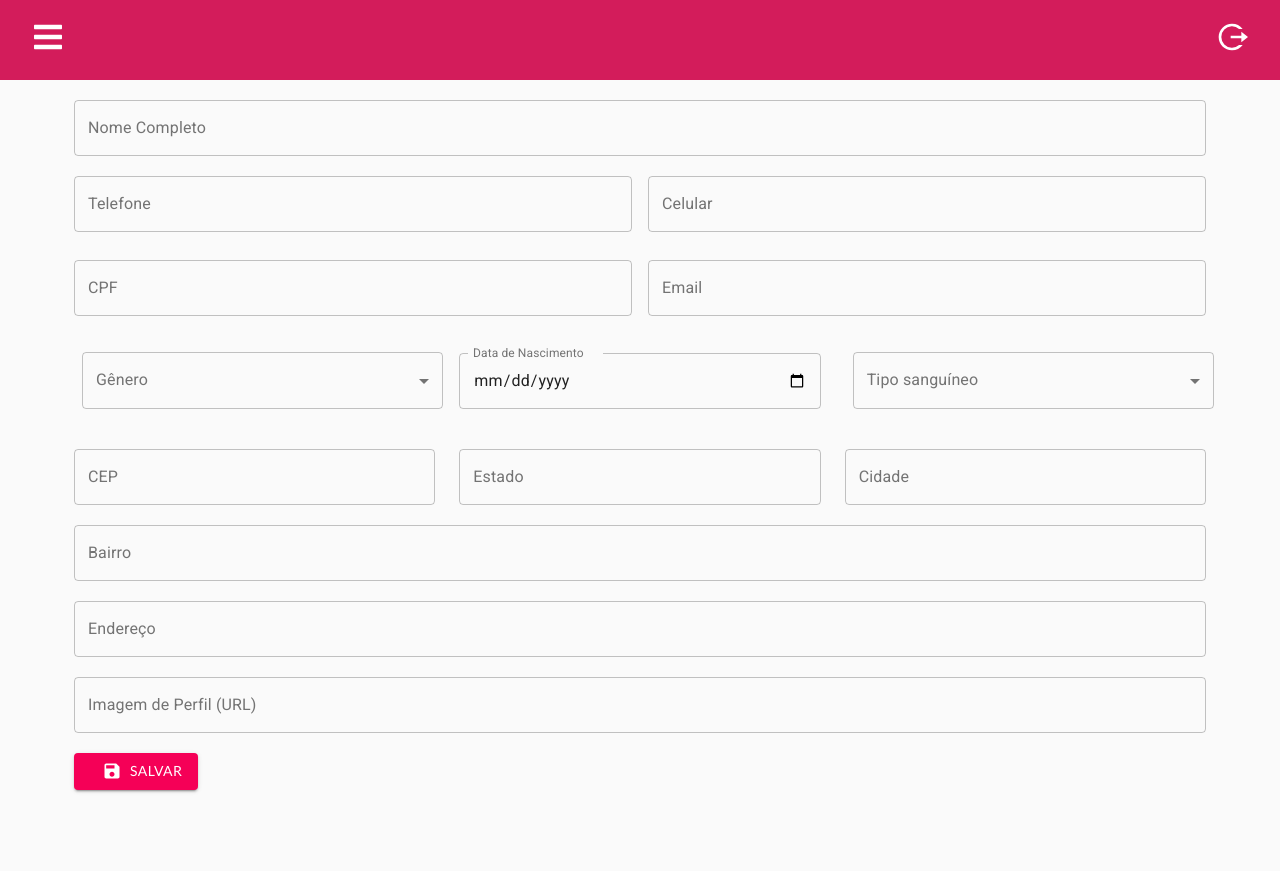
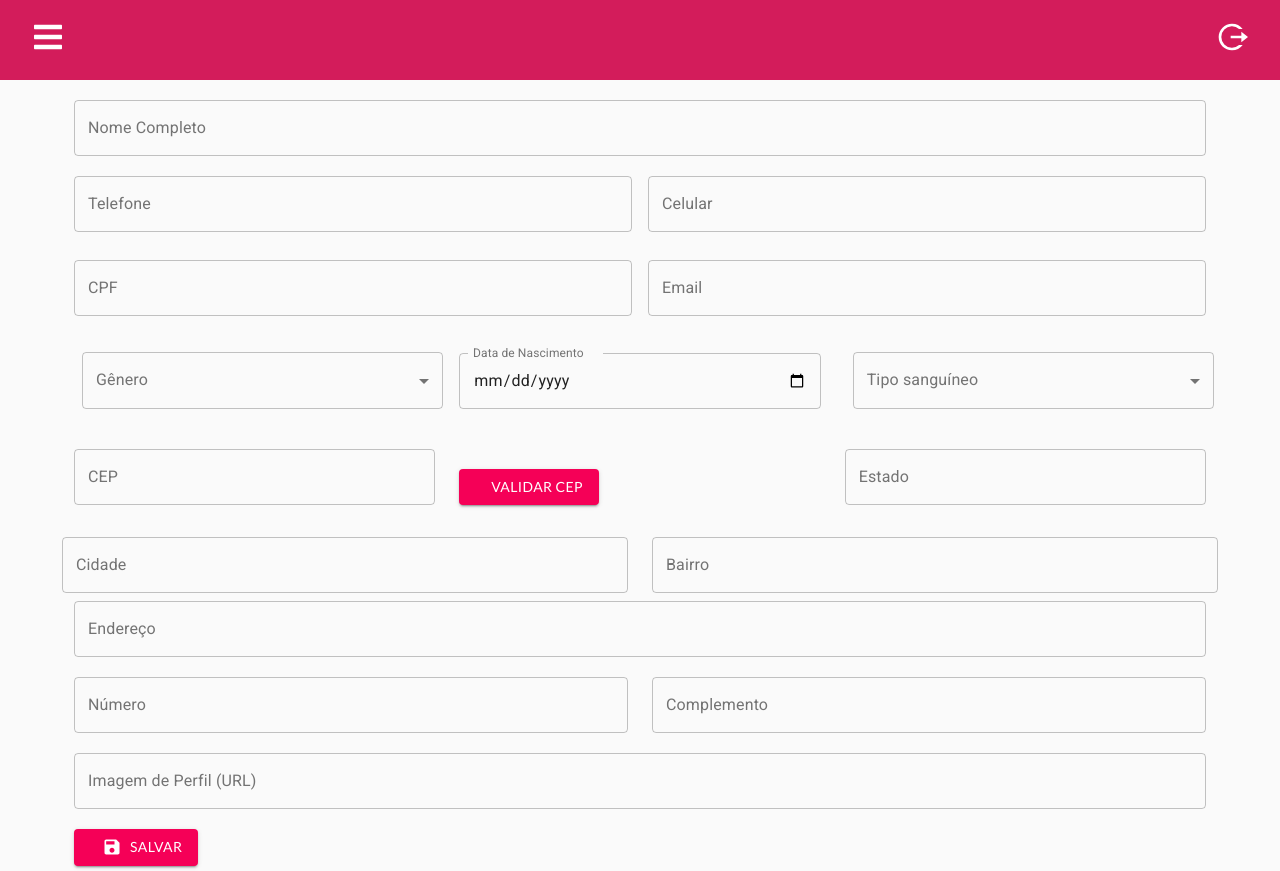
Before and after one commit to afyalabs-1/afya-prontuario-frontend, a React (Create React App) app: page /customerRegistration in a window 1280 px wide. Before the commit the page ends 800 px from the top, so only its background shows below. Built offline with nearby package versions, Linux system fonts and the light colour scheme.

Commit message:
✨ Validação de cep e criação de endereço do cliente.

```diff
--- /dev/null
+++ b/src/api/AdressApi.js
@@ -0,0 +1,5 @@
+import { api } from "./Api";
+
+export const createAdress = (clientAdress) => {
+  return api.post("/address", clientAdress);
+};
--- /dev/null
+++ b/src/api/ViaCepApi.js
@@ -0,0 +1,5 @@
+import axios from "axios";
+
+export const cepValidation = axios.create({
+  baseURL: "https://viacep.com.br/ws/",
+});
--- a/src/pages/customerRegistration/index.js
+++ b/src/pages/customerRegistration/index.js
@@ -12,6 +12,9 @@ import Container from "@material-ui/core/Container";
 import Navbar from "../../components/Navbar";
 
 import { createClient as createClientApi } from "../../api/ClientApi";
+import { getClients } from "../../api/ClientApi";
+import { cepValidation } from "../../api/ViaCepApi";
+import { createAdress } from "../../api/AdressApi";
 
 const useStyles = makeStyles((theme) => ({
   marginBox: {
@@ -40,6 +43,13 @@ const CustomerRegistration = () => {
   const [birthDate, setBirthDate] = useState("");
   const [bloodType, setBloodType] = useState("");
   const [avatar, setAvatar] = useState("");
+  const [cep, setCep] = useState("");
+  const [state, setState] = useState("");
+  const [city, setCity] = useState("");
+  const [district, setDistrict] = useState("");
+  const [adress, setAdress] = useState("");
+  const [number, setNumber] = useState("");
+  const [complement, setComplement] = useState("");
 
   const createClient = () => {
     const clientData = {
@@ -53,12 +63,47 @@ const CustomerRegistration = () => {
       bloodType: bloodType,
       profilePictureUrl: avatar,
     };
+
+    const clientAdress = {
+      postalCode: cep,
+      state: state,
+      city: city,
+      district: district,
+      street: adress,
+      number: number,
+      complement: complement,
+    };
     createClientApi(clientData)
       .then((response) => {
         console.log("Cliente criado com sucesso!");
+        let clientId = response.data.id;
+        clientAdress.clients = { id: clientId };
+
+        createAdress(clientAdress)
+          .then(() => {
+            console.log("Cliente criado com endereço vinculado!");
+          })
+          .catch((error) => {
+            console.error("Deu ruim no endereço!");
+          });
       })
       .catch((error) => {
         console.error("Algo deu errado na criação do cliente");
+      });
+  };
+
+  const cepValidationApi = () => {
+    cepValidation
+      .get(`${cep}/json/`)
+      .then((response) => {
+        setState(response.data.uf);
+        setCity(response.data.localidade);
+        setDistrict(response.data.bairro);
+        setAdress(response.data.logradouro);
+        console.log(response.data);
+      })
+      .catch((error) => {
+        console.error("Algo deu errado na requisição do cep");
       });
   };
 
@@ -208,7 +253,21 @@ const CustomerRegistration = () => {
                   color="secondary"
                   fullWidth={true}
                   className={classes.marginBottomField}
+                  value={cep}
+                  onChange={(e) => setCep(e.target.value)}
                 />
+              </Grid>
+              <Grid item xs>
+                <Button
+                  variant="contained"
+                  color="secondary"
+                  onClick={() => {
+                    cepValidationApi();
+                    console.log(cep);
+                  }}
+                >
+                  Validar CEP
+                </Button>
               </Grid>
               <Grid item xs={4}>
                 <TextField
@@ -218,9 +277,11 @@ const CustomerRegistration = () => {
                   color="secondary"
                   fullWidth={true}
                   className={classes.marginBottomField}
+                  value={state}
                 />
               </Grid>
-              <Grid item xs={4}>
+              <Grid container spacing={3} alignItems="center">
+                <Grid item xs>
                   <TextField
                     id="city"
                     label="Cidade"
@@ -228,9 +289,10 @@ const CustomerRegistration = () => {
                     color="secondary"
                     fullWidth={true}
                     className={classes.marginBottomField}
+                    value={city}
                   />
                 </Grid>
-            </Grid>
+                <Grid item xs>
                   <TextField
                     id="district"
                     label="Bairro"
@@ -238,7 +300,11 @@ const CustomerRegistration = () => {
                     color="secondary"
                     fullWidth={true}
                     className={classes.marginBottomField}
+                    value={district}
                   />
+                </Grid>
+              </Grid>
+            </Grid>
             <TextField
               id="adress"
               label="Endereço"
@@ -246,7 +312,34 @@ const CustomerRegistration = () => {
               color="secondary"
               fullWidth={true}
               className={classes.marginBottomField}
+              value={adress}
             />
+            <Grid container spacing={3} alignItems="center">
+              <Grid item xs>
+                <TextField
+                  id="number"
+                  label="Número"
+                  variant="outlined"
+                  color="secondary"
+                  fullWidth={true}
+                  className={classes.marginBottomField}
+                  value={number}
+                  onChange={(e) => setNumber(e.target.value)}
+                />
+              </Grid>
+              <Grid item xs>
+                <TextField
+                  id="complement"
+                  label="Complemento"
+                  variant="outlined"
+                  color="secondary"
+                  fullWidth={true}
+                  className={classes.marginBottomField}
+                  value={complement}
+                  onChange={(e) => setComplement(e.target.value)}
+                />
+              </Grid>
+            </Grid>
             <TextField
               id="avatar"
               label="Imagem de Perfil (URL)"
```
Lines whose indentation alone changed are shown as unchanged.
